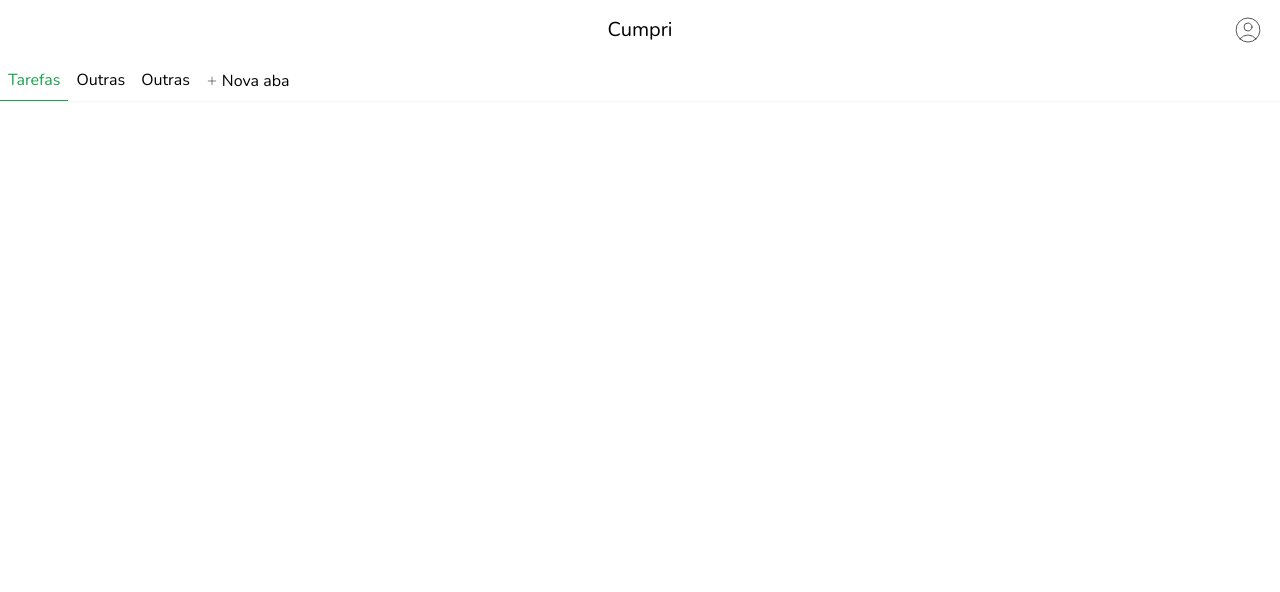
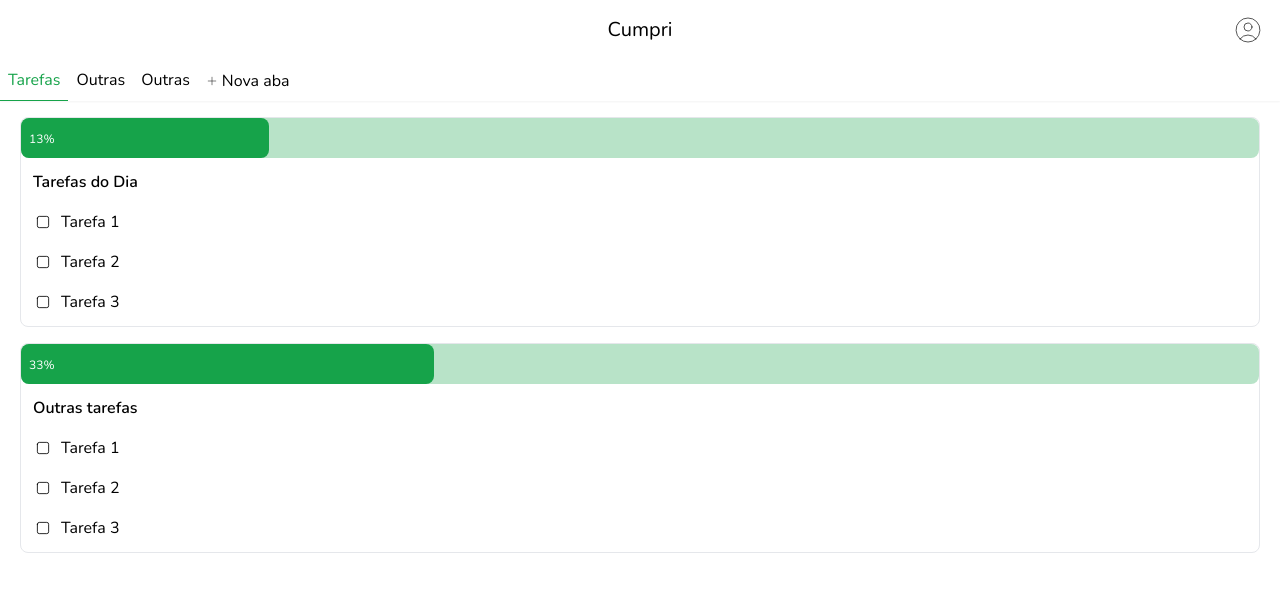
Before and after one commit to henriquechav/cumpri-v2, a website: page frontend/src/index.html in a window 1280 px wide. Drawn offline with nearby package versions, Linux system fonts and the light colour scheme.

Commit message:
style task list

```diff
--- a/frontend/src/index.html
+++ b/frontend/src/index.html
@@ -43,57 +43,76 @@
                 </div>
             </nav>
         </header>
-        <!-- <div id="app-panel" class="app-panel">
-
-            <aside id="sidebar" class="sidebar">
-
-                <button id="create-group-button" class="button header__button invisible">
-                    <span class="material-symbols-outlined button-icon">add</span>
-                    Criar tarefas
-                </button>
-
-                <button id="create-frame-button" class="button invisible">
-                    <span class="material-symbols-outlined button-icon">add</span>
-                    Criar quadro
-                </button>
-
-                <ul class="sidebar__frame-list">
-
-                    <li class="button sidebar__frame-list-item">
-                        <span class="material-symbols-outlined button-icon">edit</span>
-                        Tarefas
+        <main>
+            <div class="border rounded-lg my-4 mx-5">
+                <div class="bg-green-600 bg-opacity-30 rounded-lg">
+                    <div class="w-1/5 bg-green-600 h-full p-2 rounded-lg">
+                        <span class="text-white text-xs">13%</span>
+                    </div>
+                </div>
+                <h2 class="m-2 p-1 font-semibold">Tarefas do Dia</h2>
+                <ul>
+                    <li class="flex items-center m-2">
+                        <svg xmlns="http://www.w3.org/2000/svg" fill="none" viewBox="0 0 24 24"
+                        stroke-width="1.0" stroke="currentColor"
+                        class="size-7 p-1">
+                            <path stroke-linecap="round" stroke-linejoin="round" d="M5.25 7.5A2.25 2.25 0 0 1 7.5 5.25h9a2.25 2.25 0 0 1 2.25 2.25v9a2.25 2.25 0 0 1-2.25 2.25h-9a2.25 2.25 0 0 1-2.25-2.25v-9Z" />
+                        </svg>
+                        <span class="p-1">Tarefa 1</span>
                     </li>
-
+                    <li class="flex items-center m-2">
+                        <svg xmlns="http://www.w3.org/2000/svg" fill="none" viewBox="0 0 24 24"
+                        stroke-width="1.0" stroke="currentColor"
+                        class="size-7 p-1">
+                            <path stroke-linecap="round" stroke-linejoin="round" d="M5.25 7.5A2.25 2.25 0 0 1 7.5 5.25h9a2.25 2.25 0 0 1 2.25 2.25v9a2.25 2.25 0 0 1-2.25 2.25h-9a2.25 2.25 0 0 1-2.25-2.25v-9Z" />
+                        </svg>
+                        <span class="p-1">Tarefa 2</span>
+                    </li>
+                    <li class="flex items-center m-2">
+                        <svg xmlns="http://www.w3.org/2000/svg" fill="none" viewBox="0 0 24 24"
+                        stroke-width="1.0" stroke="currentColor"
+                        class="size-7 p-1">
+                            <path stroke-linecap="round" stroke-linejoin="round" d="M5.25 7.5A2.25 2.25 0 0 1 7.5 5.25h9a2.25 2.25 0 0 1 2.25 2.25v9a2.25 2.25 0 0 1-2.25 2.25h-9a2.25 2.25 0 0 1-2.25-2.25v-9Z" />
+                        </svg>
+                        <span class="p-1">Tarefa 3</span>
+                    </li>
                 </ul>
-
-
-            </aside>
-
-            <main class="main">
-                <div class="main__column">
-
-                    <div class="main__task-wrapper">
-                        <div class="task-wrapper__progress-bar">
-                            <div class="task-wrapper__progress-bar-fill"></div>
-                            <span class="task-wrapper__progress-bar-percentage">0%</span>
-                        </div>
-                        <h3 class="task-wrapper__title">Tarefas do Dia</h3>
-                        <ul class="task-wrapper__list">
-                            <li class="task-wrapper__task">
-                                <span class="material-symbols-outlined">radio_button_unchecked</span>
-                                Tarefa 1
-                            </li>
-                        </ul>
+            </div>
+            <div class="border rounded-lg my-4 mx-5">
+                <div class="bg-green-600 bg-opacity-30 rounded-lg">
+                    <div class="w-1/3 bg-green-600 h-full p-2 rounded-lg">
+                        <span class="text-white text-xs">33%</span>
                     </div>
-
                 </div>
-                <div class="main__column"></div>
-                <div class="main__column"></div>
-
-
-            </main>
-
-        </div> -->
+                <h2 class="m-2 p-1 font-semibold">Outras tarefas</h2>
+                <ul>
+                    <li class="flex items-center m-2">
+                        <svg xmlns="http://www.w3.org/2000/svg" fill="none" viewBox="0 0 24 24"
+                        stroke-width="1.0" stroke="currentColor"
+                        class="size-7 p-1">
+                            <path stroke-linecap="round" stroke-linejoin="round" d="M5.25 7.5A2.25 2.25 0 0 1 7.5 5.25h9a2.25 2.25 0 0 1 2.25 2.25v9a2.25 2.25 0 0 1-2.25 2.25h-9a2.25 2.25 0 0 1-2.25-2.25v-9Z" />
+                        </svg>
+                        <span class="p-1">Tarefa 1</span>
+                    </li>
+                    <li class="flex items-center m-2">
+                        <svg xmlns="http://www.w3.org/2000/svg" fill="none" viewBox="0 0 24 24"
+                        stroke-width="1.0" stroke="currentColor"
+                        class="size-7 p-1">
+                            <path stroke-linecap="round" stroke-linejoin="round" d="M5.25 7.5A2.25 2.25 0 0 1 7.5 5.25h9a2.25 2.25 0 0 1 2.25 2.25v9a2.25 2.25 0 0 1-2.25 2.25h-9a2.25 2.25 0 0 1-2.25-2.25v-9Z" />
+                        </svg>
+                        <span class="p-1">Tarefa 2</span>
+                    </li>
+                    <li class="flex items-center m-2">
+                        <svg xmlns="http://www.w3.org/2000/svg" fill="none" viewBox="0 0 24 24"
+                        stroke-width="1.0" stroke="currentColor"
+                        class="size-7 p-1">
+                            <path stroke-linecap="round" stroke-linejoin="round" d="M5.25 7.5A2.25 2.25 0 0 1 7.5 5.25h9a2.25 2.25 0 0 1 2.25 2.25v9a2.25 2.25 0 0 1-2.25 2.25h-9a2.25 2.25 0 0 1-2.25-2.25v-9Z" />
+                        </svg>
+                        <span class="p-1">Tarefa 3</span>
+                    </li>
+                </ul>
+            </div>
+        </main>
 
         <!-- MODALS -->
 
```
Also changed, not shown: frontend/src/css/output.css.
